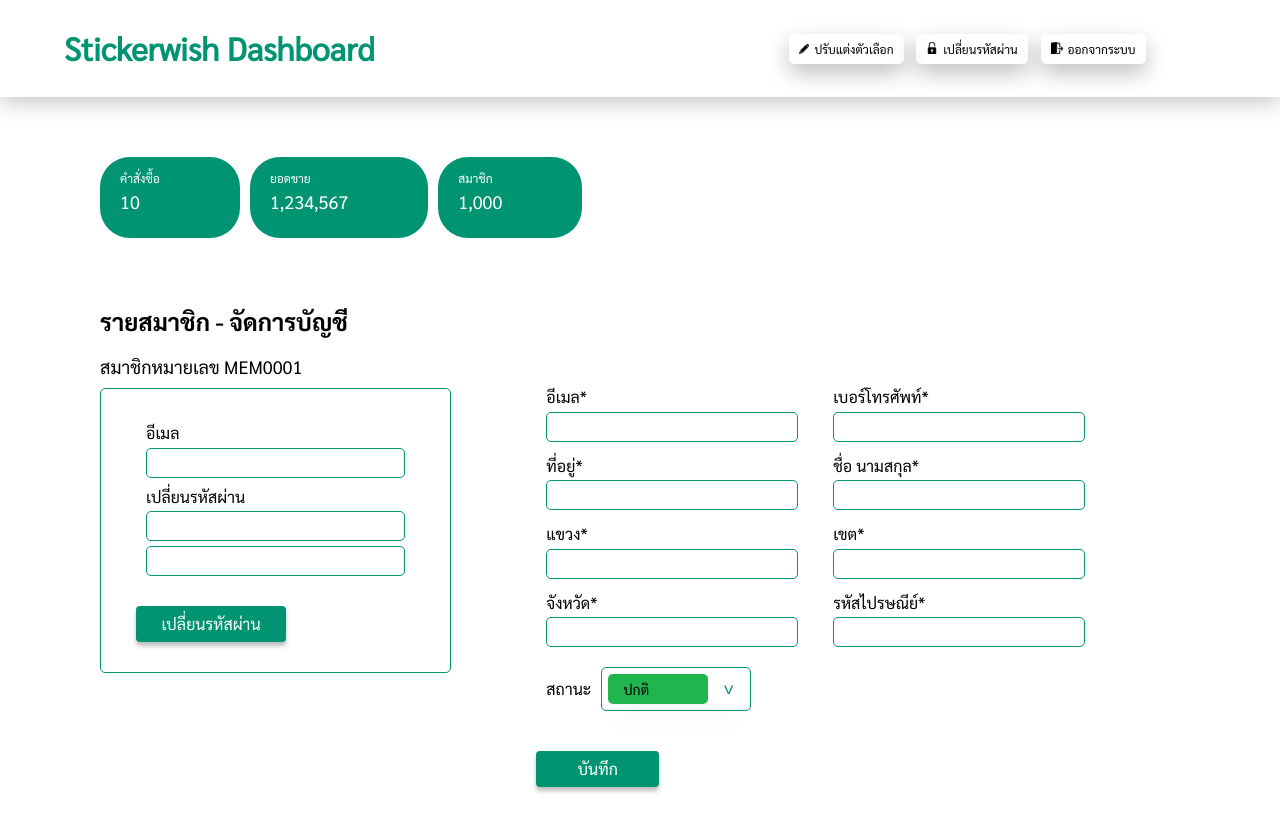
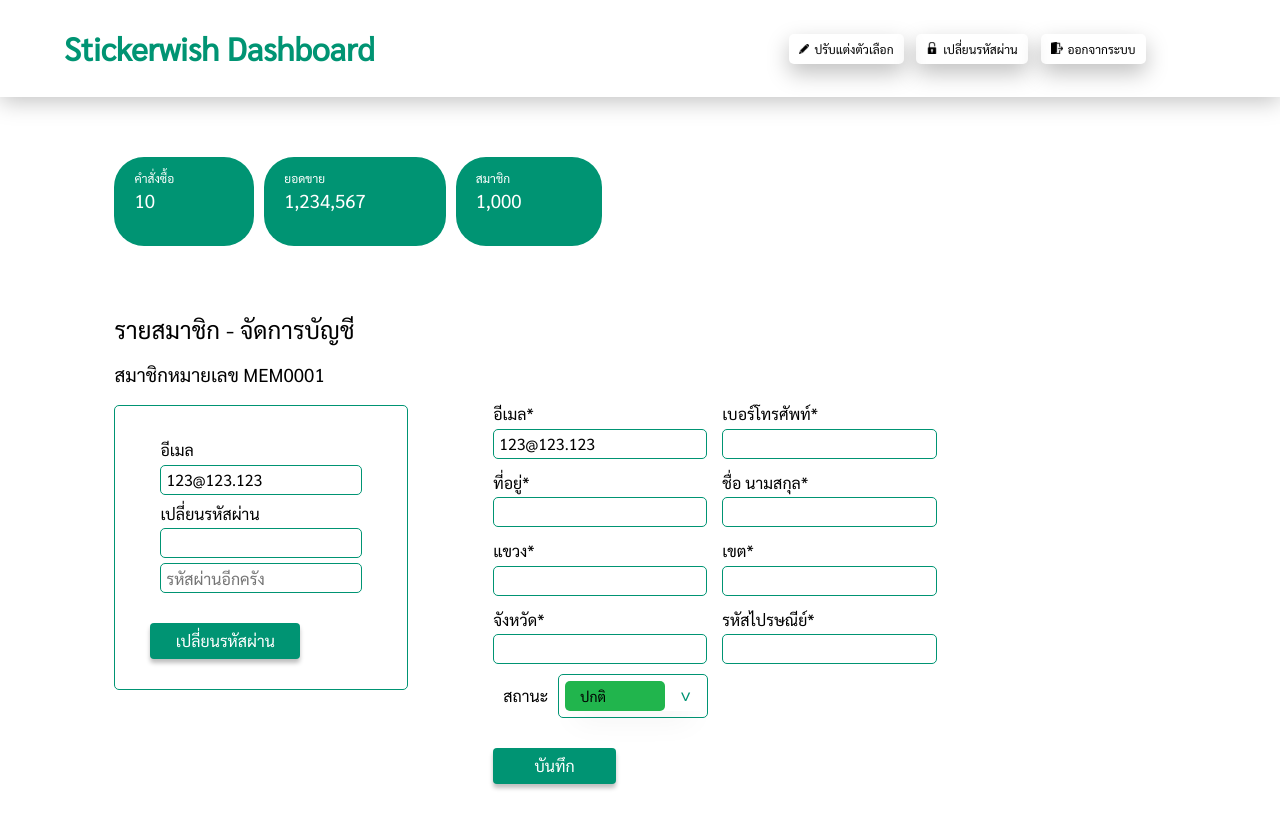
Before and after one commit to Knight-H/e-sticker-frontend, a React (Create React App) app: page /admin/member in a window 1280 px wide. Built offline with nearby package versions, Linux system fonts and the light colour scheme.

Commit message:
Changelog - Update css of /admin/member

```diff
--- a/src/components/member/index.js
+++ b/src/components/member/index.js
@@ -2,9 +2,13 @@
 import styles from './index.module.scss';
 import { ReactComponent as IconArrow } from './icon-arrow.svg';
 import LocationFieldsComponent from '../location-fields';
-import LoginCredentialsComponent from '../login-credentials';
+import LoginCredentialsComponent, { LoginCredentialsComponent2 } from '../login-credentials';
 import AdminKpi from '../admin-kpi';
 import { Formik, Field, Form, withFormik } from "formik";
+import { dummyHandleSubmit, dummyValidateError, DummyDiv } from "../common-scss/common"
+import auth from "../../firebase";
+import axios from 'axios'
+import { i18_th } from "../common-scss/i18_text";
 
 // const useInputChange = () => {
 //     const [input, setInput] = useState({})
@@ -17,16 +21,147 @@
 //     return [input, handleInputChange]
 // }
 
-let MemberComponent = (props) => {
-    // const [selectMonth, setSelectMonth] = useInputChange();
+
+
+
+let EnhancedLoginComponent = withFormik({
+    enableReinitialize: true,
+    mapPropsToValues: (props) => {
+        return {
+            email: props.email || "",
+            password: "",
+            password_repeat: ""
+        }
+    },
+    validate: (values) => {
+        const errors = {}
+
+        if (values.email === "") {
+            errors.email = "Required!"
+        }
+
+        if (values.password !== values.password_repeat) {
+            errors.password = "Different!"
+        }
+
+        return errors
+    },
+    handleSubmit: dummyHandleSubmit
+})((props) => {
+    return (
+        <Form className={styles.loginCredentials}>
+            <LoginCredentialsComponent2 isRegistering={false} />
+        </Form>
+    )
+})
+
+let EnhancedLocationFields = withFormik({
+    enableReinitialize: true,
+    mapPropsToValues: (props) => {
+
+        return {
+            email: props.email || '',
+            phone: '',
+            address: '',
+            fullname: '',
+
+            district: '',
+            zone: '',
+            provice: '',
+            zip: '',
+
+            accountState: 0
+        }
+    },
+    validate: (values) => {
+        const errors = {}
+
+        console.log(values)
+        Object.entries(values).forEach(([fieldName, fieldValue]) => {
+            if (!fieldValue) {
+                errors[fieldName] = i18_th.required
+            }
+        })
+
+        return errors
+    },
+    handleSubmit: dummyHandleSubmit
+})((props) => {
     const [dropDawn, setDropDawn] = useState(0);
 
-    const { values } = props
+    const { values, setFieldValue } = props
 
     const handleChangeDropDawn = (e) => {
         values.accountState = parseInt(e.value) || 0 // If error value then assume be 0 (Normal)
         setDropDawn(e.value);
-    };
+    }
+
+    // useEffect(() => {
+
+    //     auth.signInWithEmailAndPassword("admin@admin.com", "admin123")
+    //     auth.onAuthStateChanged((user) => {
+    //         console.log("user", user.uid)
+    //         axios.get("https://asia-east2-digitalwish-sticker.cloudfunctions.net/customers/" + user.uid).then((res) => {
+    //             console.log("'/customers/" + user.uid + "' got:", res.data)
+    //         })
+    //     })
+    // }, []);
+
+    // useEffect(async () => {
+
+    //     console.log("current user uid:", JSON.stringify(auth.onAuthStateChanged))
+    //     // Object.keys(values).forEach((key) => {
+    //     //     setFieldValue(key, testObj[key])
+    //     // })
+
+    // }, [])
+
+    return (
+        <Form className={styles.userInfo}>
+            <LocationFieldsComponent onlyLocation={false} />
+
+            <div className={styles.row}>
+                <p>สถานะ</p>
+                <div className={styles.selectBox}>
+
+                    <div className={styles.selectBoxCurrent} tabIndex="0">
+                        <div className={`${styles.selectBoxValue}`}>
+                            <Field className={styles.selectBoxInput} type="radio" id="0" value="0" checked={`${values.accountState}` === `${0}` ? true : false} onChange={(e) => handleChangeDropDawn(e.target)} />
+                            <p className={`${styles.selectBoxInputText}  ${styles.comboBoxStatusGreen}`}>ปกติ</p>
+                        </div>
+                        <div className={styles.selectBoxValue}>
+                            <Field className={styles.selectBoxInput} type="radio" id="1" value="1" checked={`${values.accountState}` === `${1}` ? true : false} onChange={(e) => handleChangeDropDawn(e.target)} />
+                            <p className={`${styles.selectBoxInputText}  ${styles.comboBoxStatusRed}`}>แบน</p>
+                            <IconArrow />
+                        </div>
+                    </div>
+
+                    <ul className={styles.selectBoxList}>
+                        <li><label className={`${styles.selectBoxOption} ${styles.comboBoxStatusGreen}`} for="0">ปกติ</label></li>
+                        <li><label className={`${styles.selectBoxOption} ${styles.comboBoxStatusRed}`} for="1">แบน</label></li>
+                    </ul>
+
+                </div>
+            </div>
+
+            <Field name="submit" type="submit" className={styles.greenButton} value="บันทึก" />
+        </Form>
+    )
+})
+
+let MemberComponent = (props) => {
+
+    // const emailState = useState("asdf")
+
+    // const [selectMonth, setSelectMonth] = useInputChange();
+    // const [dropDawn, setDropDawn] = useState(0);
+
+    // const { values } = props
+
+    // const handleChangeDropDawn = (e) => {
+    //     values.accountState = parseInt(e.value) || 0 // If error value then assume be 0 (Normal)
+    //     setDropDawn(e.value);
+    // };
 
     // const [accountState, setAccountState] = useState(0)
 
@@ -36,8 +171,22 @@
     //     const userID = urlParams.get('user_id');
     // }, []);
 
+
+
+    // const [currentEmail, setCurrentEmail] = useState("asdf@ee")
+    // const [counter, setCounter] = useState(0)
+
+    // useEffect(() => {
+    //     setInterval(()=>{
+    //         setCurrentEmail("kkkkkk@rtyu"+counter)
+    //         setCounter(counter + 1)
+    //     })
+    //     setFieldValue
+    // }, [currentEmail])
+    const currentEmail = "123@123.123"
+
     return (
-        <main className={styles.container}>
+        <main className={styles.pageContainer}>
 
             <section className={styles.section1}>
                 <AdminKpi kpi={{ "order": 10, "sales": 1234567, "member": 1000 }} />
@@ -50,49 +199,15 @@
 
                 <div className={styles.flexWrapper}>
 
-                    <section className={styles.loginCredentials}>
-                        <LoginCredentialsComponent isRegistering={false} />
-                    </section>
-
-                    <section className={styles.userInfo}>
-                        <Form>
-                            <LocationFieldsComponent onlyLocation={false} />
-
-                            <div className={styles.row}>
-                                <p>สถานะ</p>
-                                <div className={styles.selectBox}>
-
-                                    {/* Display option when dropdown is hidden */}
-                                    <div className={styles.selectBoxCurrent} tabIndex="0">
-                                        <div className={`${styles.selectBoxValue}`}>
-                                            <Field className={styles.selectBoxInput} type="radio" id="0" value="0" checked={`${values.accountState}` === `${0}` ? true : false} onChange={(e) => handleChangeDropDawn(e.target)} />
-                                            <p className={`${styles.selectBoxInputText}  ${styles.comboBoxStatusGreen}`}>ปกติ</p>
-                                        </div>
-                                        <div className={styles.selectBoxValue}>
-                                            <Field className={styles.selectBoxInput} type="radio" id="1" value="1" checked={`${values.accountState}` === `${1}` ? true : false} onChange={(e) => handleChangeDropDawn(e.target)} />
-                                            <p className={`${styles.selectBoxInputText}  ${styles.comboBoxStatusRed}`}>แบน</p>
-                                            <IconArrow />
-                                        </div>
-                                    </div>
-
-                                    {/* The dropdown options */}
-                                    <ul className={styles.selectBoxList}>
-                                        <li><label className={`${styles.selectBoxOption} ${styles.comboBoxStatusGreen}`} for="0">ปกติ</label></li>
-                                        <li><label className={`${styles.selectBoxOption} ${styles.comboBoxStatusRed}`} for="1">แบน</label></li>
-                                    </ul>
-
-                                </div>
-                            </div>
-
-                            <Field type="submit" className={styles.greenButton} value="บันทึก" />
-                        </Form>
-                    </section>
+                    <EnhancedLoginComponent email={currentEmail} emailDisabled={true} />
+                    <EnhancedLocationFields email={currentEmail} emailDisabled={true} />
 
                 </div>
             </section>
         </main>
     )
 }
+
 
 const EnhancedMemberComponent = withFormik({
     mapPropsToValues: () => ({
@@ -123,5 +238,8 @@
     }
 })(MemberComponent)
 
-MemberComponent = EnhancedMemberComponent
-export default MemberComponent;
+// MemberComponent = EnhancedMemberComponent
+// let memberComponent = MemberComponent
+
+
+export default (props) => { return (<MemberComponent />) }
--- a/src/components/member/index.module.scss
+++ b/src/components/member/index.module.scss
@@ -8,12 +8,6 @@
     flex-direction: column;
     flex-wrap: wrap;
     // border: 3px solid red;
-}
-
-.flexWrapper{
-    display: flex;
-    flex-wrap: wrap;
-    align-items: flex-start;
 }
 
 .formControl {
@@ -38,6 +32,37 @@
     }
 }
 
+
+.pageContainer {
+
+    // Contain page content
+
+    @media screen and (min-width: 768px){  // width >= 768
+        padding: 30px 10vw 0 5vw; // Follow NavBar
+    }
+    @media not screen and (min-width: 768px){  // width < 768
+        margin: 30px auto 0px auto;
+        padding: 10px;
+    }
+
+    display: flex;
+    flex-direction: column;
+
+    max-width: 1200px;
+
+    h2 {
+        margin-bottom: 20px;
+        font-family: SarabunRegular;
+        font-weight: normal;
+    }
+
+    h3 {
+        margin-bottom: 20px;
+        font-family: SarabunRegular;
+        font-weight: normal;
+    }
+
+}
 
 .container {
 
@@ -64,6 +89,7 @@
 
 }
 
+
 .row {
     display: flex;
     flex-direction: row;
@@ -75,36 +101,100 @@
     }
 }
 
+@mixin conditionalFlexing {
+
+    // Ensure the component isn't squeezed before wrapping
+
+    @media screen and (min-width: 768px){
+        flex-direction: row;
+    }
+    @media screen and (max-width: 767px){
+        flex-direction: column;
+    }
+}
+
+@mixin conditionalWidth {
+
+    // Fix component size when screen is large otherwise 100%
+
+    @media screen and (min-width: 768px){
+        width: 450px;
+    }
+    @media screen and (max-width: 767px){
+        width: 100%;
+    }
+}
+
+@mixin conditionalPadding {
+
+    // Different padding when there are 2 columns
+
+    @media screen and (min-width: 768px){  // width >= 768
+        padding: 0px 85px;
+    }
+    @media not screen and (min-width: 768px){  // width < 768
+        padding: 15px;
+    }
+}
+
 .flexWrapper{
+    @include conditionalFlexing();
+
     display: flex;
     flex-wrap: wrap;
     align-items: flex-start;
 }
 
+
+@mixin InputDisabled {
+
+    // grey out disabled input field
+
+    input:disabled{
+        border-radius: 5px;
+        border-color:  #E9E9E9;
+        background-color: #E9E9E9;
+    }
+
+}
+
 .loginCredentials {
+    @include conditionalWidth;
+
     flex: 1;
 
     padding: 30px 35px;
     border: 1px solid #009473;
     border-radius: 5px;
+
+    @include InputDisabled
+
 }
 
 .userInfo {
+    @include conditionalPadding();
+
     flex: 2;
 
-    padding: 0px 85px;
+    // Override default behavior
+
+    div { // Reason: Does not align with button
+        margin: 0;
+    }
+
+    @include InputDisabled;
 }
 
 .greenButton{
     margin-top: 20px;
     width: 123px;
-    height: 36px;
+height: 36px;
     color:white;
 
     border: none;
     background: #009473;
-    box-shadow: 0px 4px 4px rgba(0, 0, 0, 0.25);
-    border-radius: 4px;
+box-shadow: 0px 4px 4px rgba(0, 0, 0, 0.25);
+border-radius: 4px;
 }
 
 
```
